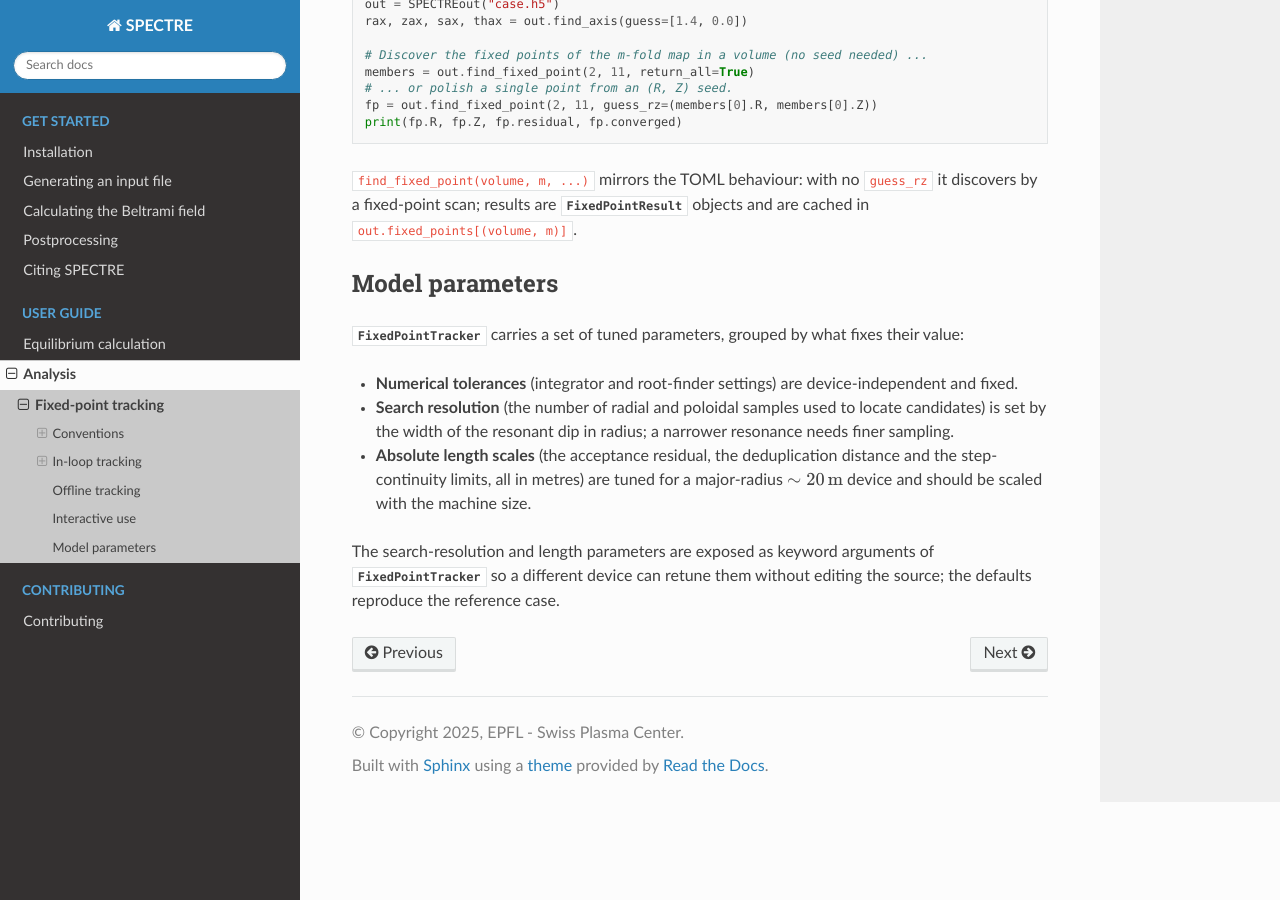
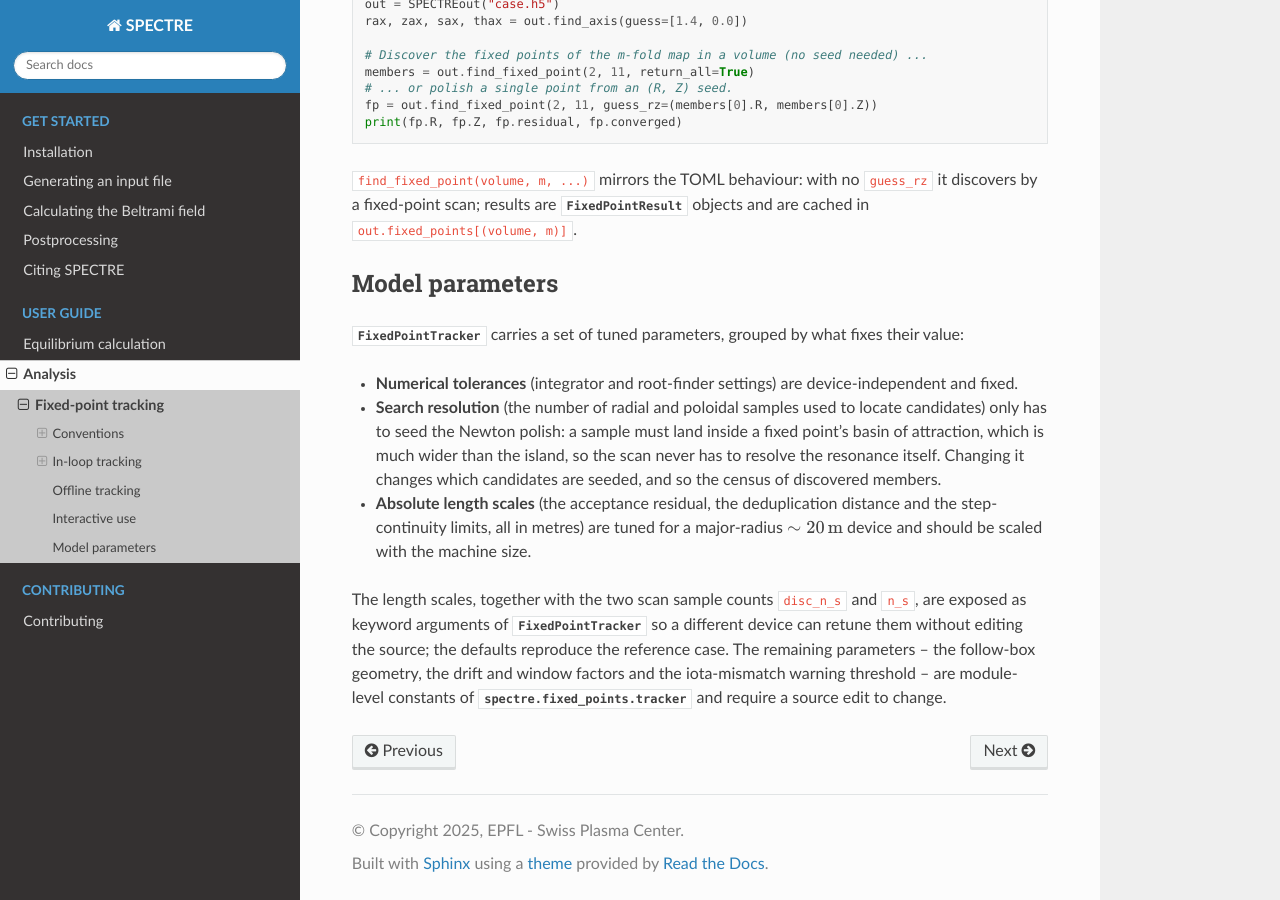
Before and after one commit to ANU-HPC/SPECTRE, a Sphinx documentation site: the page built from docs/source/user_guide/analysis/fixed_point_tracking.rst, in a window 1280 px wide and 900 px high, scrolled down 3271 px. Built offline with Sphinx 7.4.7 and the Read the Docs theme 3.1.0, drawn with Linux system fonts in a browser that asks for light colours; pages that are not in the unit, such as notebooks, are missing from menus.

Commit message:
fp-tracking: address review round 7
- log(): drop the fp[<iteration>] tag; the line is now labelled `fp:`. The tag
  was the only consumer of log()'s `it` argument, so both go; track_fp.py
  carries the checkpoint iteration on its own progress line instead.
- _locate_axis(): a failed axis search no longer emits a message. The NaN
  position it already stores is the report. find_axis's own UserWarning, which
  is part of its documented return contract, is unchanged.
- Correct the search-resolution comments and docs: the discovery scan seeds the
  Newton polish, it does not have to resolve the resonant dip. DISC_N_S and N_S
  keep their values. Also name which tracker parameters are actually exposed as
  keyword arguments -- the rest are module-level constants.

```diff
--- a/docs/source/user_guide/analysis/fixed_point_tracking.rst
+++ b/docs/source/user_guide/analysis/fixed_point_tracking.rst
@@ -187,13 +187,19 @@ parameters, grouped by what fixes their value:
 * **Numerical tolerances** (integrator and root-finder settings) are
   device-independent and fixed.
 * **Search resolution** (the number of radial and poloidal samples used to
-  locate candidates) is set by the width of the resonant dip in radius; a
-  narrower resonance needs finer sampling.
+  locate candidates) only has to seed the Newton polish: a sample must land
+  inside a fixed point's basin of attraction, which is much wider than the
+  island, so the scan never has to resolve the resonance itself. Changing it
+  changes which candidates are seeded, and so the census of discovered members.
 * **Absolute length scales** (the acceptance residual, the deduplication
   distance and the step-continuity limits, all in metres) are tuned for a
   major-radius :math:`\sim 20\,\mathrm{m}` device and should be scaled with the
   machine size.
 
-The search-resolution and length parameters are exposed as keyword arguments of
+The length scales, together with the two scan sample counts ``disc_n_s`` and
+``n_s``, are exposed as keyword arguments of
 :class:`~spectre.fixed_points.FixedPointTracker` so a different device can retune
-them without editing the source; the defaults reproduce the reference case.
+them without editing the source; the defaults reproduce the reference case. The
+remaining parameters -- the follow-box geometry, the drift and window factors and
+the iota-mismatch warning threshold -- are module-level constants of
+:mod:`spectre.fixed_points.tracker` and require a source edit to change.
```
Also changed, not shown: 3 other files.
